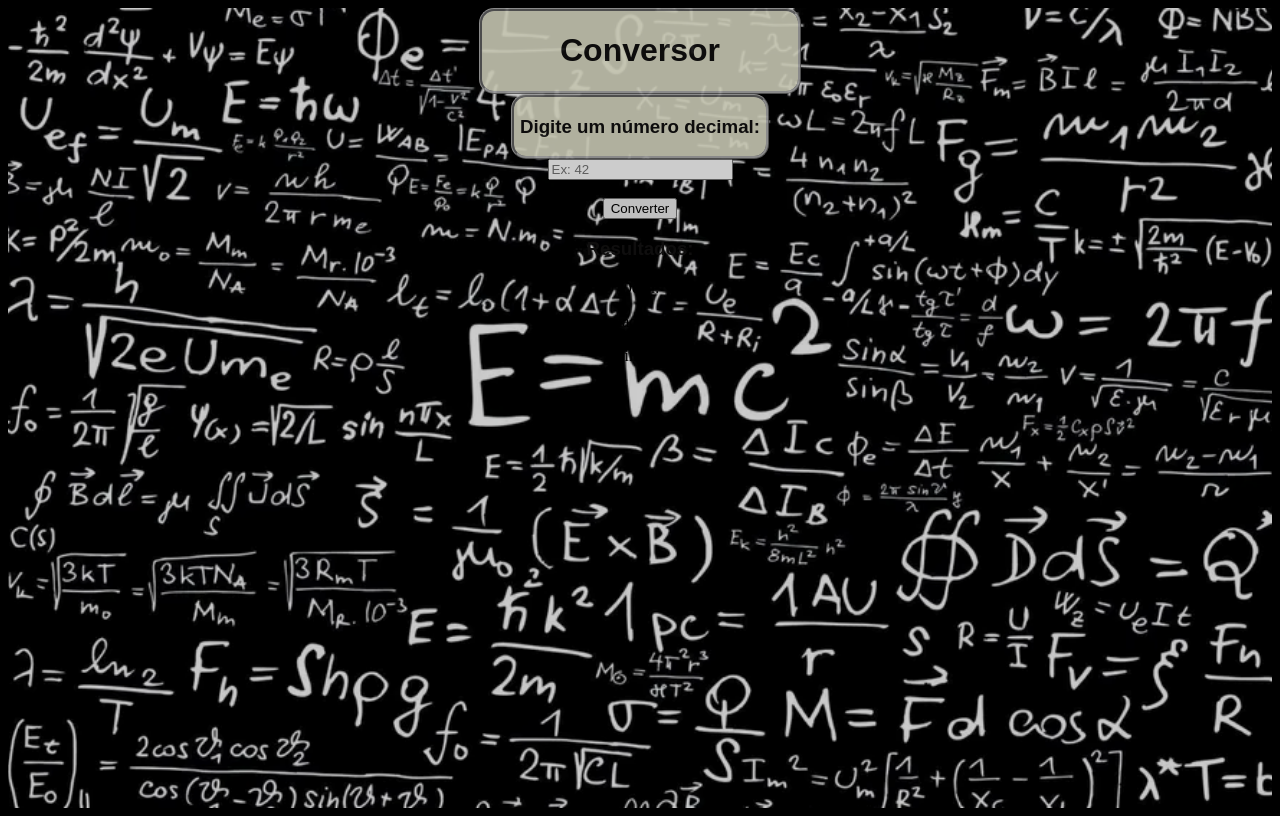
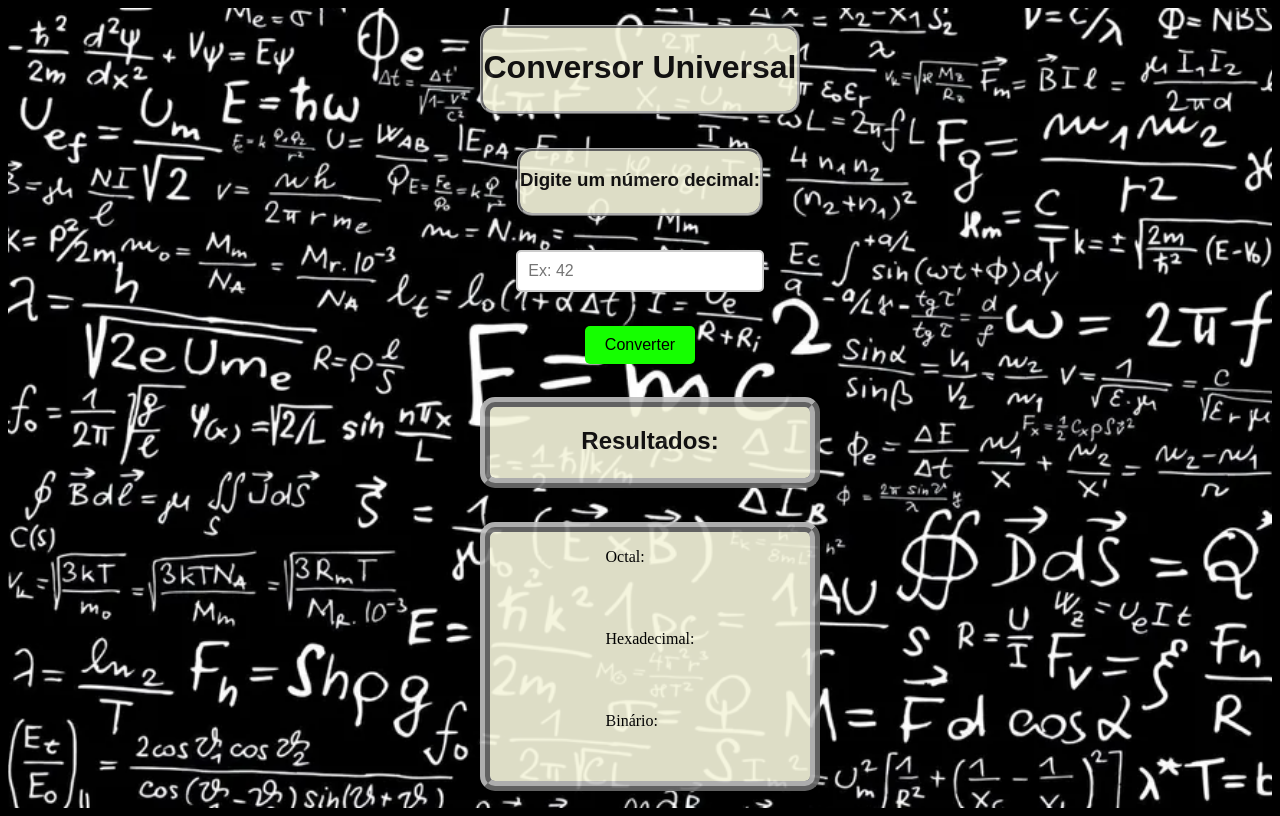
Before and after one commit to kauan-kyoshi/conversor_arqcomp, a plain HTML site: page Conversor/index/sptechers-machine v1.html in a window 1280 px wide. Drawn offline with Linux system fonts and the light colour scheme.

Commit message:
alterações na estrutura html e no css de cada elemento

```diff
--- a/Conversor/index/sptechers-machine v1.html
+++ b/Conversor/index/sptechers-machine v1.html
@@ -14,21 +14,25 @@
 </head>
 
 <body>
-    <center>
+
     <div id="fundo">
-            <div id="titulo">
-                <h1>Conversor </h1>
+        <div id="titulo" class="placas">
+            <h1>Conversor Universal</h1>
         </div>
-            <div id="aga3">
+        <div id="aga3" class="placas">
             <h3>Digite um número decimal:</h3>
 
         </div>
         <input id="demo1" type="text" placeholder="Ex: 42">
-            <br><br>
+
 
         <button onclick="converter() ">Converter</button>
 
-            <h3>Resultados:</h3>
+        <div id="aga2" class="result">
+            <h2>Resultados:</h2>
+        </div>
+
+        <div id="resultados" class="result">
             <p>Octal:
             <div id="demo2"></div>
             </p>
@@ -39,9 +43,11 @@
             <div id="demo4"></div>
             </p>
         </div>
-        </center>
+
+    </div>
+
 
 </body>
-<script src="script.js" ></script>
+<script src="script.js"></script>
 
 </html>
--- a/Conversor/index/style.css
+++ b/Conversor/index/style.css
@@ -7,40 +7,101 @@ h1{
     font-family: "Poppins", sans-serif;
 }
 
+h2{
+    color: rgb(19, 18, 18);
+    font-family: "Poppins", sans-serif;
+}
+
 h3 {
     color: rgb(19, 18, 18);
     font-family: "Poppins", sans-serif;
 }
 
-#aga3{
+input {
+    width: 70%; /* Largura total */
+    padding: 10px; /* Espaçamento interno */
+    font-size: 16px; /* Tamanho da fonte */
+    border: 2px solid #ccc; /* Borda */
+    border-radius: 5px; /* Cantos arredondados */
+    outline: none; /* Remove o contorno ao focar */
+    margin: auto;
+}
+
+input:focus {
+    border-color: #007BFF; /* Cor da borda ao focar */
+    box-shadow: 0 0 5px rgba(0, 123, 255, 0.5); /* Sombra ao focar */
+}
+
+button {
+    background-color: #15ff00; /* Cor de fundo */
+    color: rgb(0, 0, 0); /* Cor do texto */
+    padding: 10px 20px; /* Espaçamento interno */
+    border: none; /* Remove a borda */
+    border-radius: 5px; /* Cantos arredondados */
+    font-size: 16px; /* Tamanho da fonte */
+    cursor: pointer; /* Muda o cursor para um ponteiro */
+    transition: background-color 0.3s ease; /* Transição suave */
+    margin: auto;
+}
+
+button:hover {
+    background-color: #0e6d05 /* Cor de fundo ao passar o mouse */
+}
+
+button:active {
+    background-color: #82f078c7; /* Cor de fundo ao clicar */
+}
+
+button:focus {
+    outline: none; /* Remove o contorno ao focar */
+    box-shadow: 0 0 10px rgba(251, 252, 252, 0.5); /* Sombra ao focar */
+}
+
+.placas{
     background-color: beige;
     border-color:  silver;
     border-style: ridge ;
-    width: 20%;
     border-radius: 15px;
     opacity: 90%;
+    display: flex;
+    justify-content: center;
+    align-items: center;
+    padding-bottom: 1%;
+    margin: auto;
+}
+
+.result{
+    background-color: beige;
+    border: 10px ridge silver;
+    border-radius: 15px;
+    opacity: 90%;
+    display: grid;
+    justify-content: center;
+    align-items: center;
+    padding-bottom: 1%;
+    margin: auto;
+    width: 100%;
 }
 
 #fundo{
-    background-image: url('Captura de tela 2025-03-21 113031.png'); /* Substitua pelo seu link de imagem */
-    height: 100vh; /* Altura da seção */
-    background-attachment: fixed; /* Efeito parallax */
+    background-image: url('Captura de tela 2025-03-21 113031.png');
+    height: 100vh;
+    background-attachment: fixed;
     background-position: center;
     background-repeat: no-repeat;
     background-size: cover;
-    opacity: 0.8;
+    opacity: 1;
+    display: grid;
+    justify-content: center;
+    align-items: center;
+    padding: auto;
+
 }
-#titulo{
 
-    background-color: beige;
-    border-color:  silver;
-    border-style: ridge ;
-    width: 25%;
-    border-radius: 15px;
-    opacity: 90%;
-}
+
+
 #demo2 {
-    background-color: crimson;
+
 }
 
 #demo3 {
```
Lines whose indentation alone changed are shown as unchanged.
